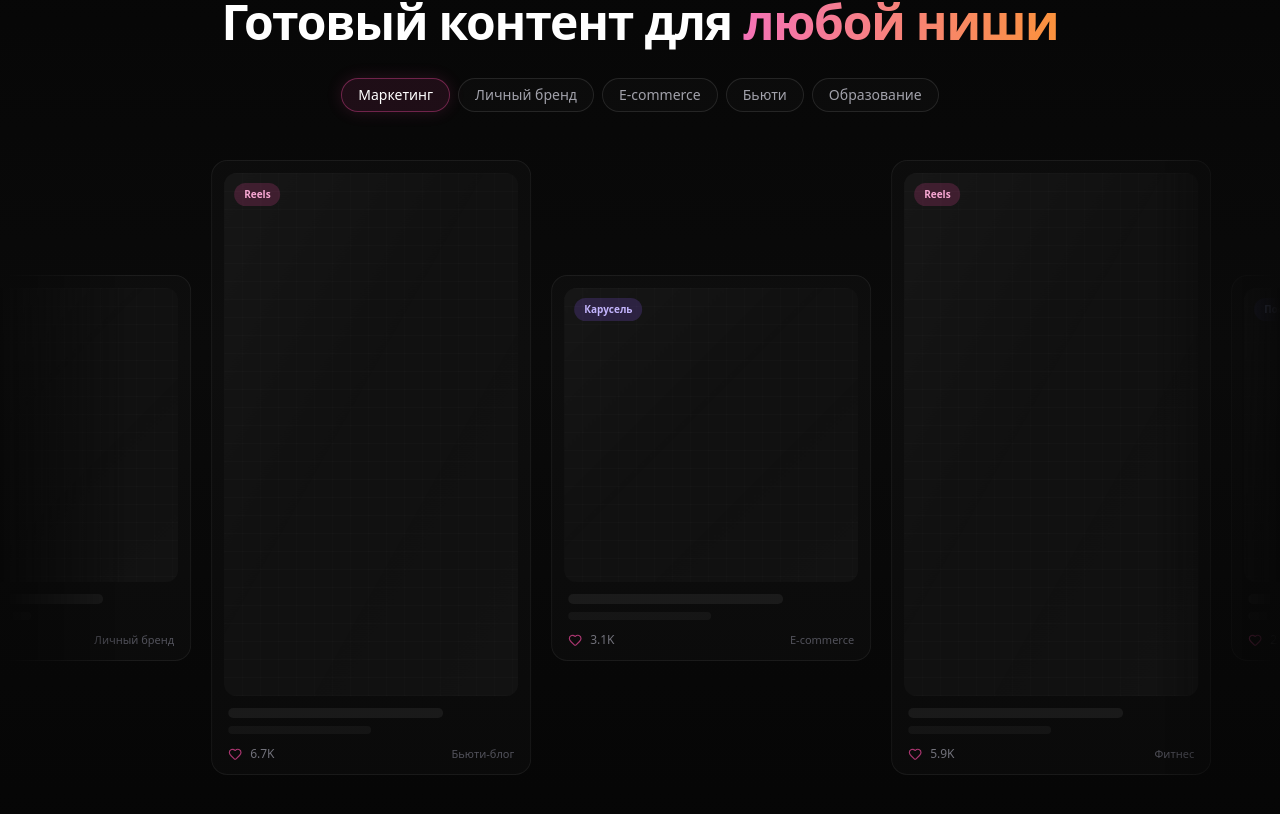
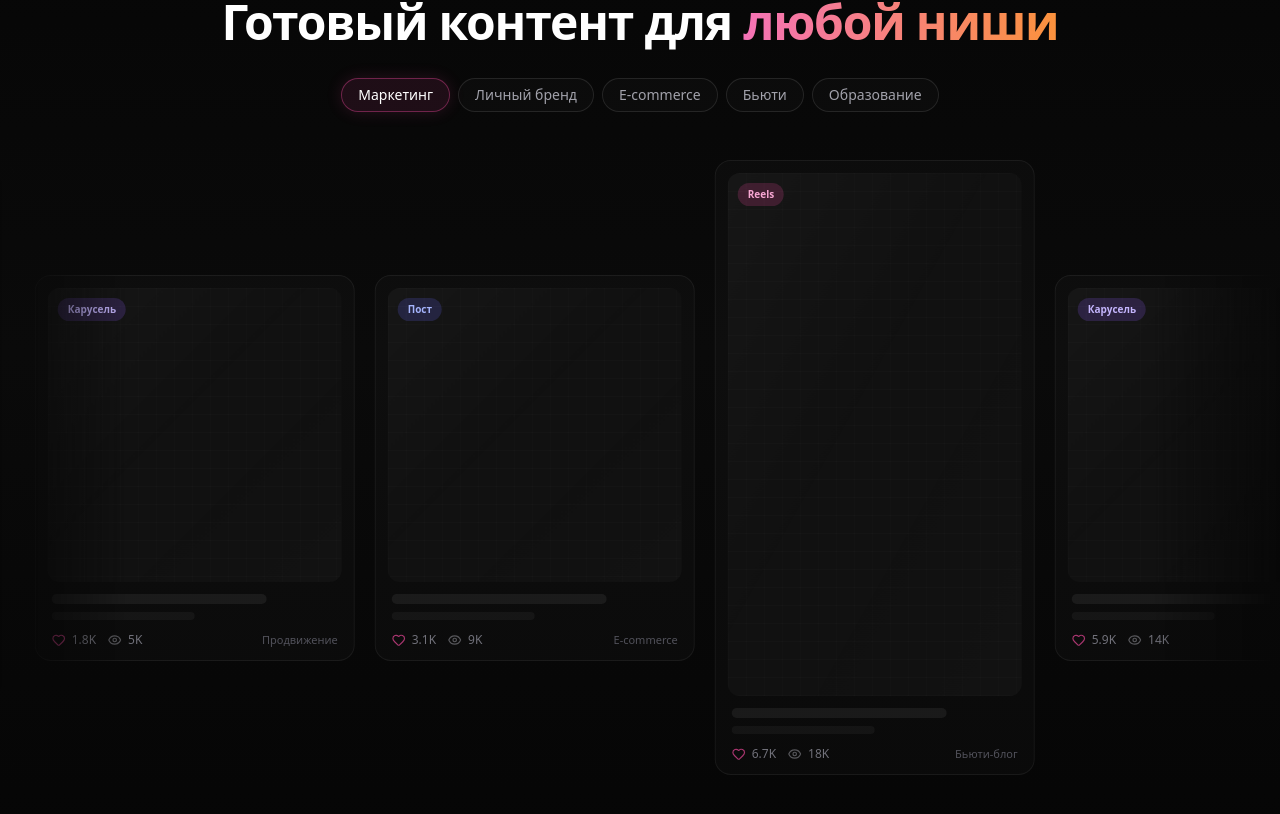
Before and after one commit to matteimikeska49-bot/gtf, a React (Vite) app: page / in a window 1280 px wide. Shown: the part 1349-2163 px from the top of the page. Built offline with nearby package versions, Linux system fonts and the light colour scheme.

Commit message:
ui: refine niche carousel structure and copy matrix

```diff
--- a/src/components/ShowcaseSlider.jsx
+++ b/src/components/ShowcaseSlider.jsx
@@ -1,19 +1,22 @@
 import React, { useState } from 'react';
-import { Heart, Star } from 'lucide-react';
+import { Heart, Star, Eye } from 'lucide-react';
 
 /* ─── Данные табов ─── */
 const TABS = ['Маркетинг', 'Личный бренд', 'E-commerce', 'Бьюти', 'Образование'];
 
 /* ─── Карточки-плейсхолдеры: чередующий ритм Reels + Post ─── */
 const cards = [
-  { id: 1, format: 'reel',   tag: 'Reels',   likes: '4.2K', label: 'Продвижение SaaS' },
-  { id: 2, format: 'square', tag: 'Пост',    likes: '1.8K', label: 'Личный бренд' },
-  { id: 3, format: 'reel',   tag: 'Reels',   likes: '6.7K', label: 'Бьюти-блог' },
-  { id: 4, format: 'square', tag: 'Карусель', likes: '3.1K', label: 'E-commerce' },
-  { id: 5, format: 'reel',   tag: 'Reels',   likes: '5.9K', label: 'Фитнес' },
-  { id: 6, format: 'square', tag: 'Пост',    likes: '2.4K', label: 'Образование' },
-  { id: 7, format: 'reel',   tag: 'Reels',   likes: '8.1K', label: 'Маркетинг' },
-  { id: 8, format: 'square', tag: 'Карусель', likes: '980',  label: 'Путешествия' },
+  { id: 1, format: 'square', tag: 'Пост',     likes: '4.2K', views: '12K', label: 'Личный бренд' },
+  { id: 2, format: 'reel',   tag: 'Reels',    likes: '8.1K', views: '20K', label: 'Маркетинг' },
+  { id: 3, format: 'square', tag: 'Карусель', likes: '1.8K', views: '5K',  label: 'Продвижение' },
+  { id: 4, format: 'square', tag: 'Пост',     likes: '3.1K', views: '9K',  label: 'E-commerce' },
+  { id: 5, format: 'reel',   tag: 'Reels',    likes: '6.7K', views: '18K', label: 'Бьюти-блог' },
+  { id: 6, format: 'square', tag: 'Карусель', likes: '5.9K', views: '14K', label: 'Фитнес' },
+  { id: 7, format: 'square', tag: 'Карусель', likes: '2.4K', views: '7K',  label: 'Образование' },
+  { id: 8, format: 'square', tag: 'Карусель', likes: '980',  views: '3.2K',label: 'Путешествия' },
+  { id: 9, format: 'reel',   tag: 'Reels',    likes: '10K',  views: '25K', label: 'Lifestyle' },
+  { id: 10, format: 'square', tag: 'Карусель', likes: '7.2K', views: '15K', label: 'IT-услуги' },
+  { id: 11, format: 'square', tag: 'Карусель', likes: '4.5K', views: '11K', label: 'Эксперт' },
 ];
 
 /* Пропорции плейсхолдеров (aspect-ratio) */
@@ -46,9 +49,15 @@ const SlideCard = ({ card }) => (
     <div className="flex flex-col gap-2 px-1">
       <div className="h-2.5 w-3/4 rounded-full bg-white/[0.06]" />
       <div className="h-2 w-1/2 rounded-full bg-white/[0.04]" />
-      <div className="flex items-center gap-2 mt-1">
-        <Heart className="w-3.5 h-3.5 text-pink-500/70" />
-        <span className="text-xs text-zinc-500 font-medium">{card.likes}</span>
+      <div className="flex items-center gap-3 mt-1">
+        <div className="flex items-center gap-1.5">
+          <Heart className="w-3.5 h-3.5 text-pink-500/70" />
+          <span className="text-xs text-zinc-500 font-medium">{card.likes}</span>
+        </div>
+        <div className="flex items-center gap-1.5">
+          <Eye className="w-3.5 h-3.5 text-zinc-400/50" />
+          <span className="text-xs text-zinc-500 font-medium">{card.views}</span>
+        </div>
         <span className="ml-auto text-[11px] text-zinc-600 truncate">{card.label}</span>
       </div>
     </div>
```
